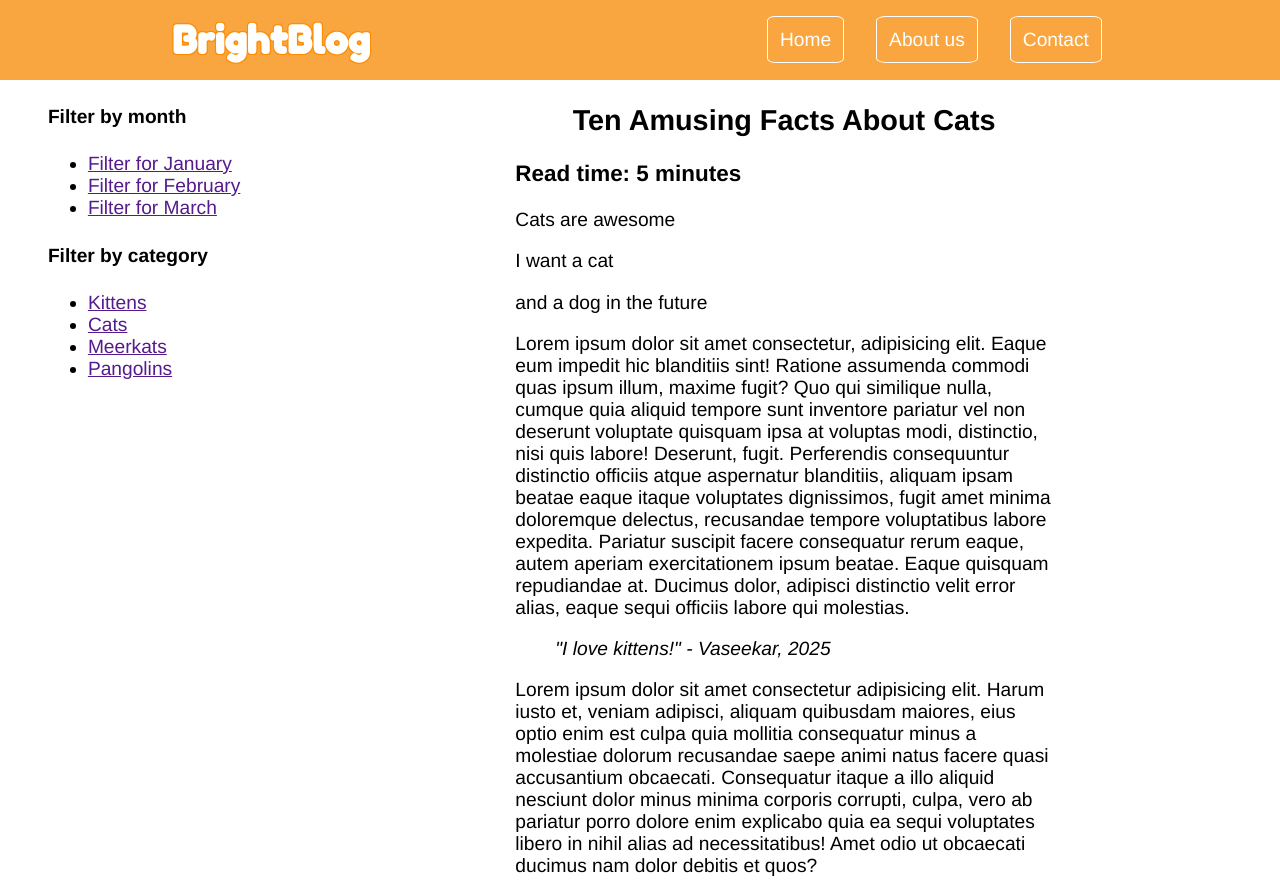
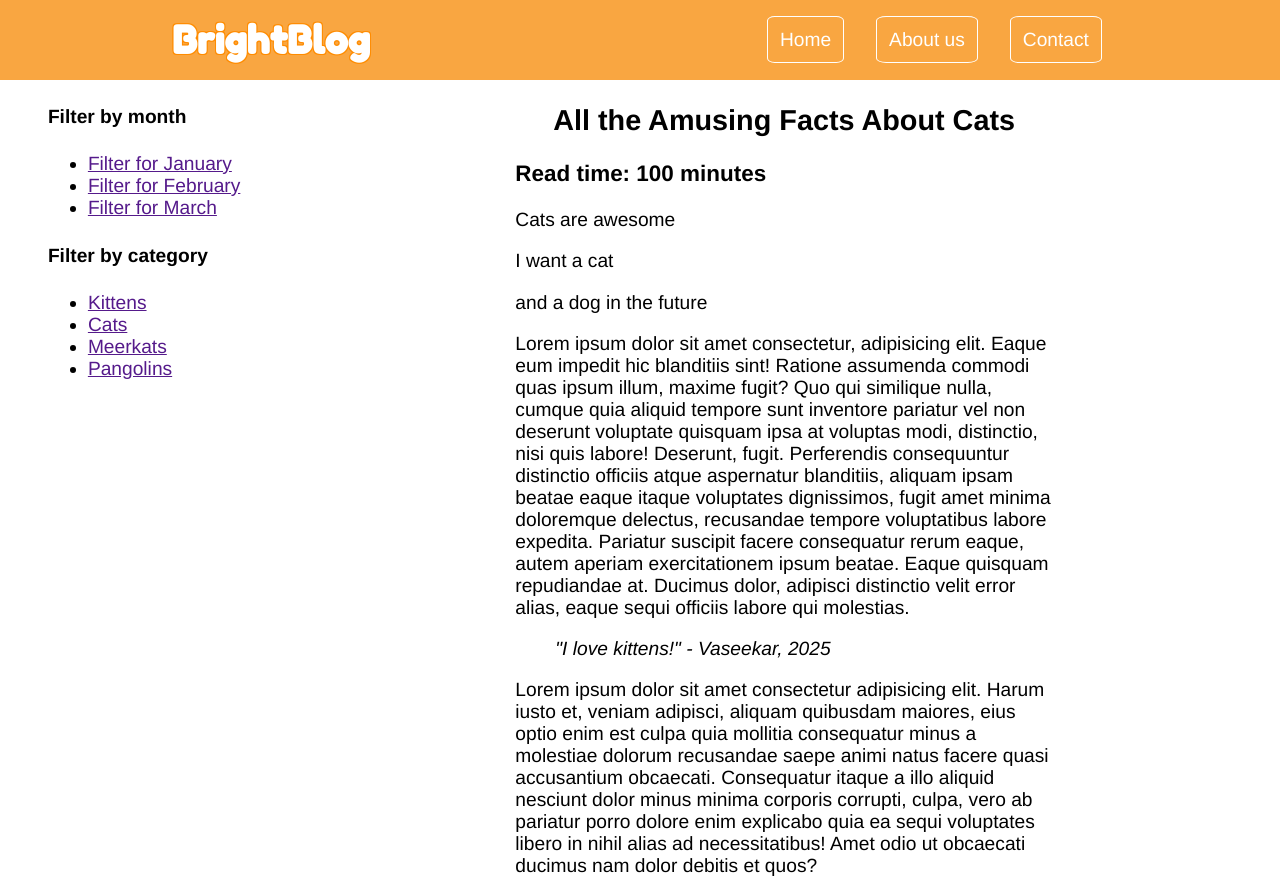
Before and after one commit to Ann-Vaseekar/Ann-Vaseekar.github.io, a plain HTML site: page index.html in a window 1280 px wide. Shown: the top 880 px of the page. Drawn offline with Linux system fonts and the light colour scheme; no server answers.

Commit message:
Update index.html

```diff
--- a/index.html
+++ b/index.html
@@ -49,8 +49,8 @@
                 <article>
                     <header>
                         <!-- Article's header goes here -->
-                         <h2>Ten Amusing Facts About Cats</h2>
-                         <h3>Read time: 5 minutes</h3>
+                         <h2>All the Amusing Facts About Cats</h2>
+                         <h3>Read time: 100 minutes</h3>
                     </header>
                     <main>
                         <p>Cats are awesome</p>
```
